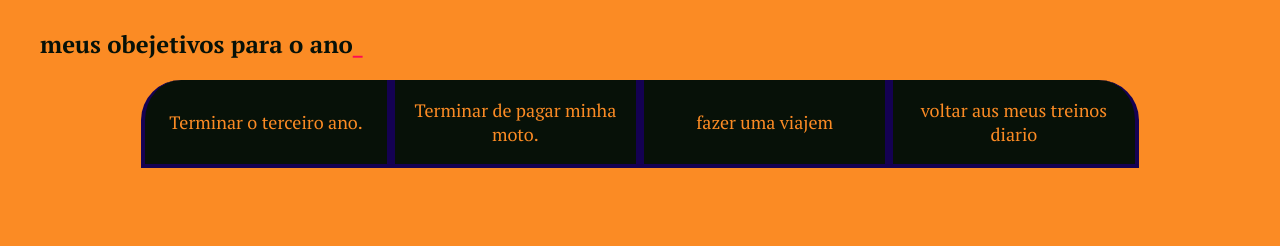
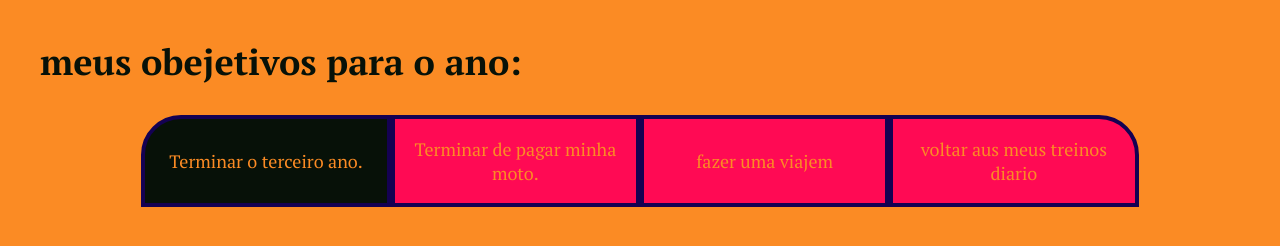
Before and after one commit to macedo311722/2024-3b-meus-, a plain HTML site: page index.html in a window 1280 px wide. Both pictures are taken after a click on the button "Terminar o terceiro ano.". Drawn offline with Linux system fonts and the light colour scheme; a web font is replaced by a local one.

Commit message:
Aula 12/03

```diff
--- a/index.html
+++ b/index.html
@@ -9,14 +9,14 @@
 </head>
 <body>
     <section class="conteudo-principal">
-        <h1 class="titulo-principal"> meus obejetivos para o ano<span>_</span></h1>
+        <h1 class="titulo-principal"> meus obejetivos para o ano<span>:</span></h1>
         <div class="botoes">
-            <button class="botao">Terminar o terceiro ano.</button>
+            <button class="botao ativo">Terminar o terceiro ano.</button>
             <button class="botao">Terminar de pagar minha moto.</button>
             <button class="botao">fazer uma viajem</button>
             <button class="botao">voltar aus meus treinos diario</button>
-
         </div>
     <section>
+    <script src="main.js"></script>
  <body>
  <html>
--- /dev/null
+++ b/main.js
@@ -0,0 +1,12 @@
+const botoes = document.querySelectorAll('.botao');
+
+for(let i=0; i<botoes.length; i++){
+    botoes[i].onclick = function (){
+
+        for(j=0; j<botoes.length; j++){
+            botoes[j].classList.remove('ativo')
+        }
+
+        botoes[i].classList.add('ativo')
+    }
+}
--- a/style.css
+++ b/style.css
@@ -29,11 +29,11 @@ body{
 .titulo-principal{
     text-align: left;
     width: 100%;
-    font-size: 36%px;
+    font-size: 36px;
 }
 
 .titulo-principal span{
-    color: var(--rosa);
+    color: var(--preto);
 
 }
 
@@ -41,7 +41,7 @@ body{
 .botao{
     font-family: var(--font-texto);
     font-size: 18px;
-    background-color: var(--preto);
+    background-color: var(--rosa);
     color: var(--laranja);
     display: flex;
     justify-content: center;
@@ -51,7 +51,7 @@ body{
     border-bottom: 4px solid var(--azu-escuro);
     border-left: 4px solid var(--azu-escuro);
     border-right: 4px solid var(--azu-escuro);
-    border-top: none;
+    border-top: 4px solid var(--azu-escuro);
 }
 .botoes{
     display: block;
@@ -66,14 +66,14 @@ body{
 }
 .ativo{
     background-color: var(--preto);
-    border-bottom: 4px solid var(768px);
+    border-bottom: 4px solid var(--azu-escuro);
 }
-@media screen and (min-width:768px){
+@media screen and (min-width: 768px){
     .botoes{
         display: flex;
     }
     .botao:first-child{
-        border-radius: 40px 0 0 0 ;
+        border-radius: 40px 0 0 0;
     }
     .botao:last-child{
         border-radius: 0 40px 0 0;
```
